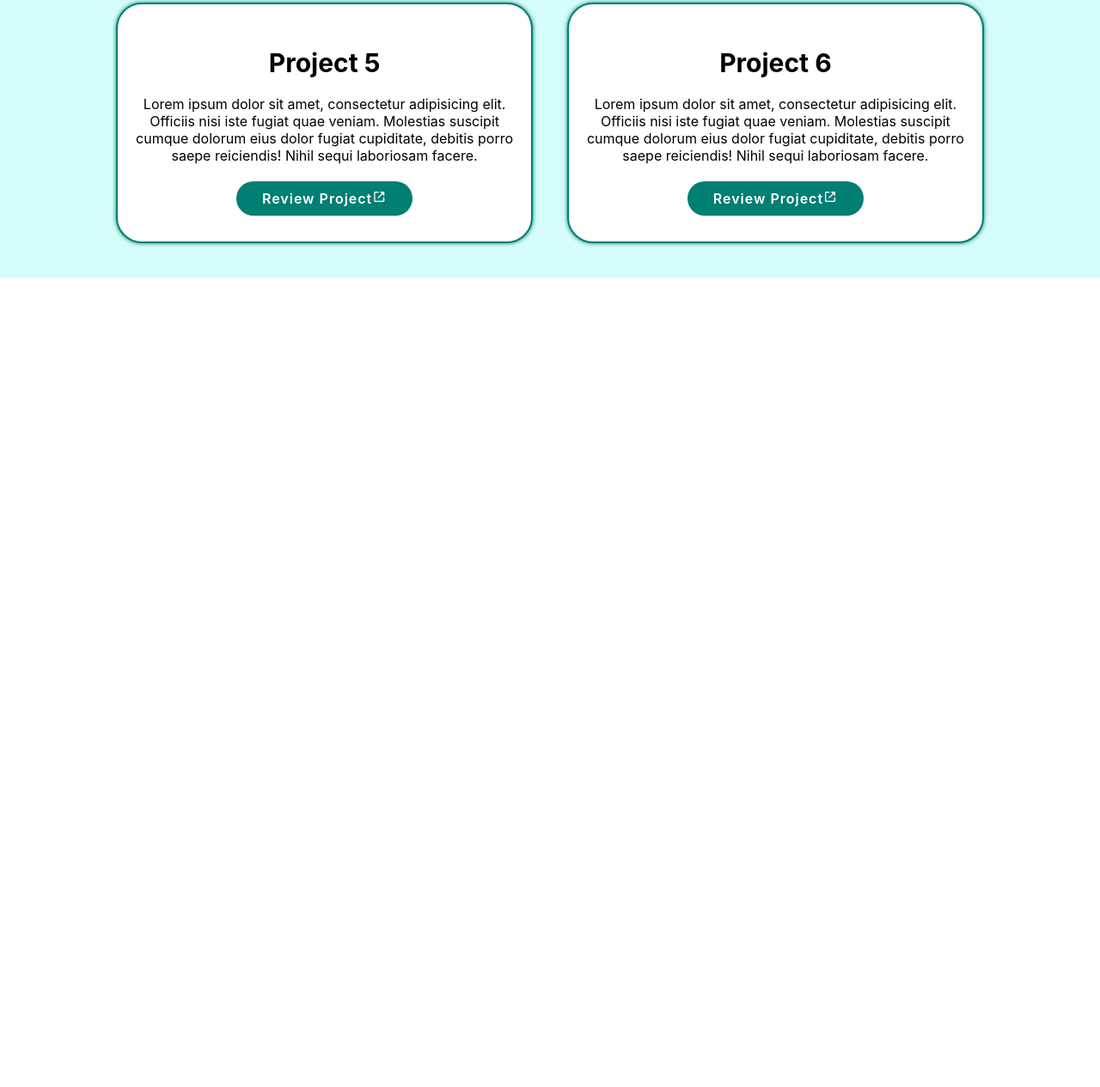
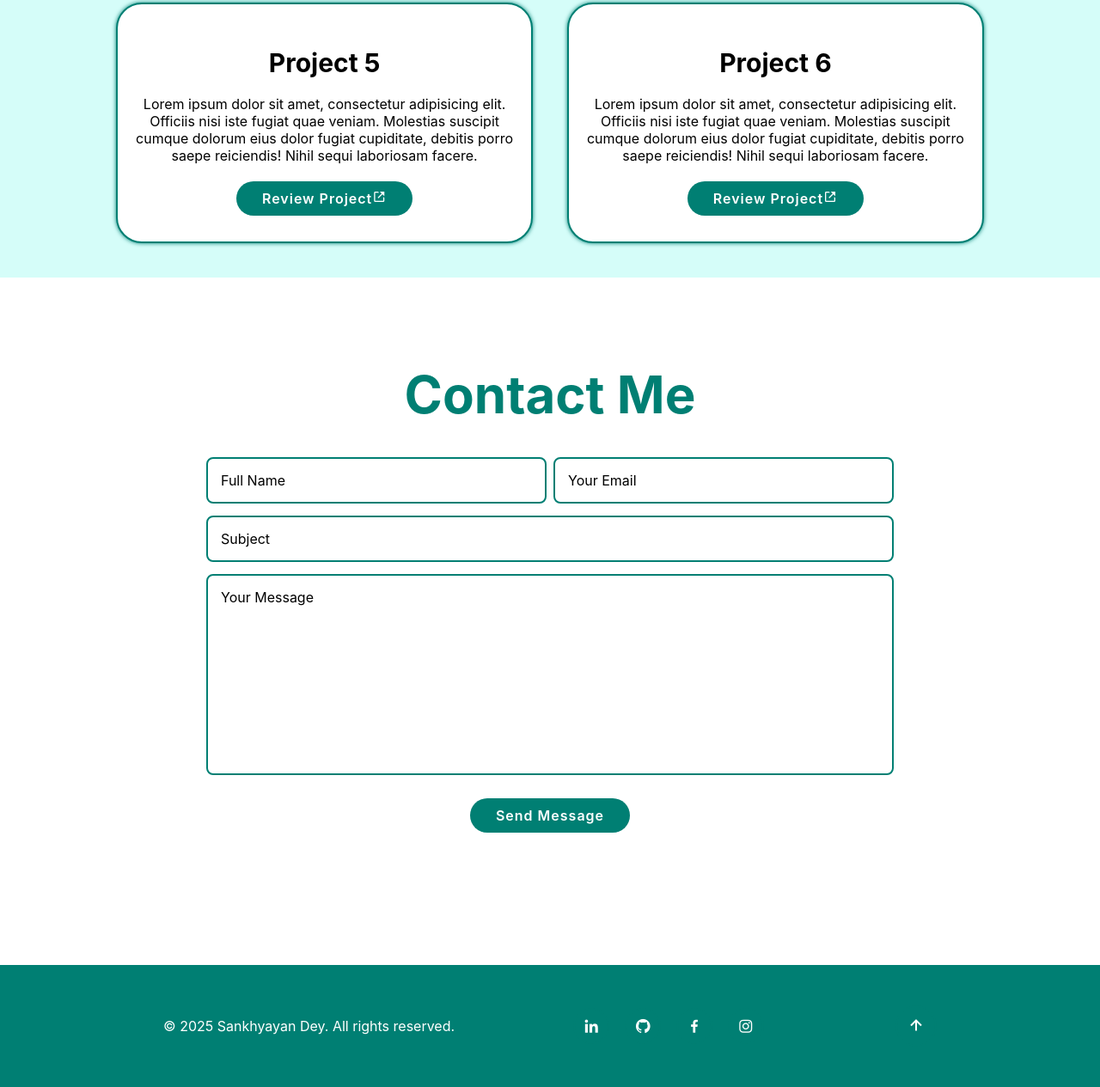
Before and after one commit to sankhyayan-dey/codsoft-level-1-tasks, a plain HTML site: page task-1-portfolio/index.html in a window 1280 px wide. Shown: the part 2449-3714 px from the top of the page at 86% size. Before the commit the page ends 2772 px from the top, so only its background shows below. Drawn offline with nearby package versions, Linux system fonts and the light colour scheme.

Commit message:
Updated README and completed Contact & Footer sections of Task 1

```diff
--- a/task-1-portfolio/index.html
+++ b/task-1-portfolio/index.html
@@ -91,7 +91,10 @@
       <h2 class="heading">Projects</h2>
       <div class="projects-box">
         <div class="project-card">
-          <img src="/Level_1/task-1-portfolio/static/css/images/project1.png" alt="" />
+          <img
+            src="/Level_1/task-1-portfolio/static/css/images/project1.png"
+            alt=""
+          />
 
           <h3>Project 1</h3>
 
@@ -102,11 +105,16 @@
             laboriosam facere.
           </p>
 
-          <div class="btn">Review Project <i class='bx bx-link-external' ></i> </div>
+          <div class="btn">
+            Review Project <i class="bx bx-link-external"></i>
+          </div>
         </div>
 
         <div class="project-card">
-          <img src="/Level_1/task-1-portfolio/static/css/images/project2.png" alt="" />
+          <img
+            src="/Level_1/task-1-portfolio/static/css/images/project2.png"
+            alt=""
+          />
 
           <h3>Project 2</h3>
 
@@ -117,11 +125,16 @@
             laboriosam facere.
           </p>
 
-          <div class="btn">Review Project <i class='bx bx-link-external' ></i></div>
+          <div class="btn">
+            Review Project <i class="bx bx-link-external"></i>
+          </div>
         </div>
 
         <div class="project-card">
-          <img src="/Level_1/task-1-portfolio/static/css/images/project3.png" alt="" />
+          <img
+            src="/Level_1/task-1-portfolio/static/css/images/project3.png"
+            alt=""
+          />
 
           <h3>Project 3</h3>
 
@@ -132,11 +145,16 @@
             laboriosam facere.
           </p>
 
-          <div class="btn">Review Project <i class='bx bx-link-external' ></i> </div>
+          <div class="btn">
+            Review Project <i class="bx bx-link-external"></i>
+          </div>
         </div>
 
         <div class="project-card">
-          <img src="/Level_1/task-1-portfolio/static/css/images/project4.png" alt="" />
+          <img
+            src="/Level_1/task-1-portfolio/static/css/images/project4.png"
+            alt=""
+          />
 
           <h3>Project 4</h3>
 
@@ -147,11 +165,16 @@
             laboriosam facere.
           </p>
 
-          <div class="btn">Review Project <i class='bx bx-link-external' ></i> </div>
+          <div class="btn">
+            Review Project <i class="bx bx-link-external"></i>
+          </div>
         </div>
 
         <div class="project-card">
-          <img src="/Level_1/task-1-portfolio/static/css/images/project5.png" alt="" />
+          <img
+            src="/Level_1/task-1-portfolio/static/css/images/project5.png"
+            alt=""
+          />
 
           <h3>Project 5</h3>
 
@@ -162,11 +185,16 @@
             laboriosam facere.
           </p>
 
-          <div class="btn">Review Project <i class='bx bx-link-external' ></i> </div>
+          <div class="btn">
+            Review Project <i class="bx bx-link-external"></i>
+          </div>
         </div>
 
         <div class="project-card">
-          <img src="/Level_1/task-1-portfolio/static/css/images/project6.png" alt="" />
+          <img
+            src="/Level_1/task-1-portfolio/static/css/images/project6.png"
+            alt=""
+          />
 
           <h3>Project 6</h3>
 
@@ -177,17 +205,74 @@
             laboriosam facere.
           </p>
 
-          <div class="btn">Review Project <i class='bx bx-link-external' ></i> </div>
+          <div class="btn">
+            Review Project <i class="bx bx-link-external"></i>
+          </div>
         </div>
       </div>
     </section>
 
-
-
-
-
     <!-- Skills Section Code -->
 
+    <!-- Contact Section Code -->
 
+    <section class="contact" id="contact">
+      <h2 class="heading">
+        <span>Contact Me</span>
+      </h2>
+
+      <form
+        method="post"
+        onsubmit="alert('Message sent ✅');"
+        target="_blank"
+        action="https://script.google.com/macros/s/AKfycby_kLhziEVtEr2p8SfwH0o86Cjc_lbKwkk7K_vPJYbinLZmv_h_f2rMTXdy2zpbVzWX4Q/exec"
+      >
+        <div class="input-box">
+          <input type="text" name="name" placeholder="Full Name" required />
+          <input type="email" name="email" placeholder="Your Email" required />
+        </div>
+
+        <div class="input-box">
+          <input type="text" name="subject" placeholder="Subject" required />
+        </div>
+        <div class="input-box">
+          <textarea
+            id=""
+            cols="30"
+            rows="10"
+            name="message"
+            placeholder="Your Message"
+            required
+          ></textarea>
+        </div>
+
+        <button type="submit" class="btn" onclick="alert('Message sent ✅');">
+          Send Message
+        </button>
+      </form>
+    </section>
+
+    <!-- Footer Section Code -->
+
+    <footer class="footer">
+      <div class="footer-row">
+        <div class="copyright">
+          <p>&copy; 2025 Sankhyayan Dey. All rights reserved.</p>
+        </div>
+
+        <div class="social-media">
+          <a href="#"><i class="bx bxl-linkedin"></i></a>
+          <a href="#"><i class="bx bxl-github"></i></a>
+          <a href="#"><i class="bx bxl-facebook"></i></a>
+          <a href="#"><i class="bx bxl-instagram"></i></a>
+        </div>
+
+        <div class="go-up">
+          <a href="#home" class="go-up-link">
+            <i class="bx bx-up-arrow-alt"></i>
+          </a>
+        </div>
+      </div>
+    </footer>
   </body>
 </html>
--- a/task-1-portfolio/static/css/styles.css
+++ b/task-1-portfolio/static/css/styles.css
@@ -385,3 +385,205 @@ span {
 
 
 /* Skills Section Code  */
+
+
+
+
+
+
+
+
+
+
+/* Contact Section Code */
+
+.contact form {
+    max-width: 80rem;
+    margin: 1rem auto;
+    margin-bottom: 3rem;
+    text-align: center;
+}
+
+.contact .btn {
+    position: relative;
+    display: inline-flex;
+    padding: 1rem 3rem;
+    margin-top: 2rem;
+    background: var(--main-color);
+    color: var(--bg-color);
+    border-radius: 4rem;
+    box-shadow: none;
+    font-size: 1.6rem;
+    font-weight: 600;
+    letter-spacing: 0.1rem;
+}
+
+.contact .btn:hover {
+    cursor: pointer;
+    box-shadow: 0 0 1.6rem var(--main-color);
+    transition: 0.3s ease;
+}
+
+.contact {
+    background: var(--bg-color);
+}
+
+.contact h2 {
+    margin-bottom: 3rem;
+    color: var(--main-color);
+}
+
+.contact form .input-box {
+    display: flex;
+    align-items: center;
+    justify-content: center;
+    column-gap: 0.8rem;
+}
+
+.contact form .input-box input,
+.contact form textarea {
+    width: 100%;
+    padding: 1.5rem;
+    font-size: 1.6rem;
+    color: var(--text-color);
+    background: var(--bg-color);
+    border-radius: 0.8rem;
+    border: 0.25rem solid var(--main-color);
+    margin: 0.7rem 0;
+    resize: none;
+}
+
+.contact form .input-box input::placeholder,
+.contact form textarea::placeholder {
+    color: var(--text-color);
+}
+
+
+
+
+
+
+
+
+
+
+/* Footer Section Code */
+
+.footer {
+    background: var(--main-color);
+    color: var(--bg-color);
+    text-align: center;
+    padding: 2rem 0;
+    position: relative;
+}
+
+.footer-row {
+    display: flex;
+    align-items: center;
+    justify-content: space-between;
+    max-width: 900px;
+    margin: 0 auto;
+    gap: 2rem;
+}
+
+.footer .copyright,
+.footer .social-media,
+.footer .go-up {
+    margin: 0;
+}
+
+.footer p {
+    font-size: 1.6rem;
+}
+
+.footer a {
+    color: var(--bg-color);
+    font-weight: 700;
+    transition: 0.3s ease;
+}
+
+.footer a:hover {
+    color: var(--text-color);
+}
+
+.go-up {
+    position: static;
+    bottom: 2rem;
+    right: 2rem;
+}
+
+.go-up-link {
+    display: inline-flex;
+    justify-content: center;
+    align-items: center;
+    width: 48px;
+    height: 48px;
+    background: var(--main-color);
+    color: var(--bg-color);
+    border-radius: 50%;
+    font-size: 2.4rem;
+    border: 2px solid var(--main-color);
+    transition: 0.3s;
+}
+
+.go-up-link:hover {
+    background: var(--main-color);
+    color: var(--bg-color);
+    box-shadow: 0 0 12px var(--bg-color);
+}
+
+.go-up-link i {
+    color: var(--bg-color);
+}
+
+
+
+
+
+
+
+
+/* Responsive Design Code */
+
+@media (width: 1200px) {
+    html {
+        font-size: 55%;
+    }
+}
+
+
+@media (width: 992px) {
+    .header {
+        padding: 2rem 3%;
+    }
+
+    .logo {
+        font-size: 2.5rem;
+    }
+
+    .navbar {
+        font-size: 1.6rem;
+    }
+
+    section {
+        padding: 10rem 3%;
+    }
+
+    .projects {
+        padding: 0 3%;
+    }
+    .contact form .input-box input {
+        width: 100%;
+    }
+
+    .contact form textarea {
+        width: 100%;
+    }
+
+    .footer-row {
+        padding: 0 3%;
+    }
+}
+
+@media (width: 991px) {
+}
```
Also changed, not shown: 1 other file.
